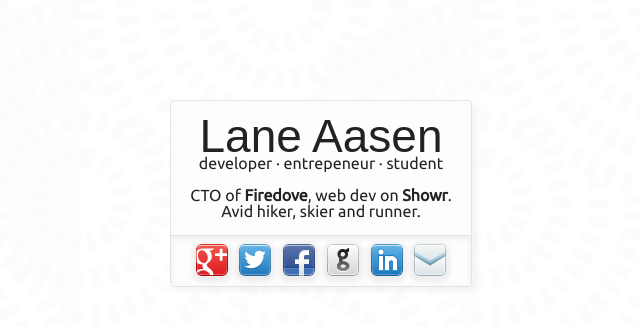
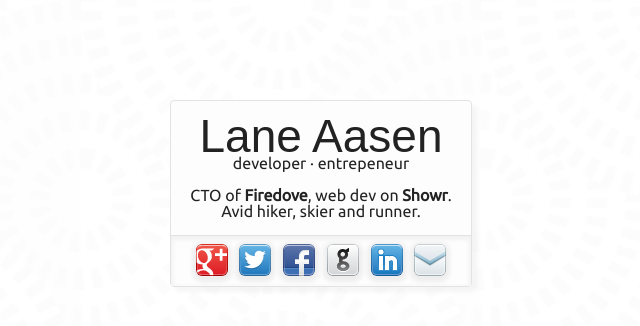
Before and after one commit to aaasen/aaasen.github.com, a PHP site: page / in a window 1280 px wide. Shown: the top 326 px of the page, without its empty margins (319-959 px from the left). Run offline with PHP 8.4, Linux system fonts and the light colour scheme; some web fonts are replaced.

Commit message:
removed student

```diff
--- a/index.php
+++ b/index.php
@@ -12,7 +12,7 @@
 	<body>
 		<div class="box">
 			<h1>Lane Aasen</h1>
-			<h3>developer &middot; entrepeneur &middot; student</h3>
+			<h3>developer &middot; entrepeneur</h3>
 			<p>CTO of <a href="http://firedov.es">Firedove</a>, web dev on <a href="http://www.showrapp.co">Showr</a>. Avid hiker, skier and runner.</p>
 
 			<div class="social">
```
Also changed, not shown: assets/css/main.css (line endings or trailing spaces).
